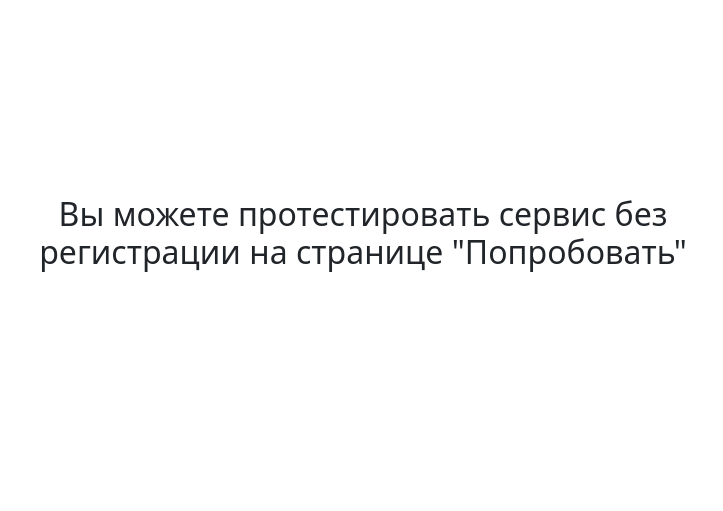
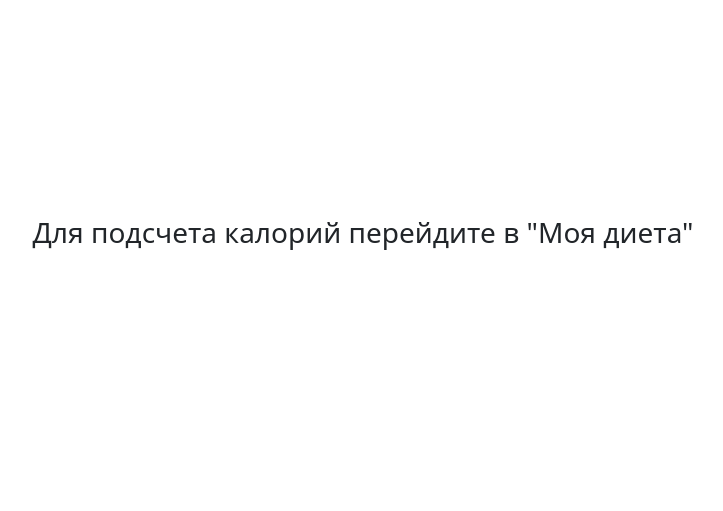
Before and after one commit to l1pman/VKR, a Django app: page / in a window 1280 px wide. Shown: the part 219-730 px from the top of the page, without its empty margins (277-1000 px from the left). Run offline with Django 4.2, Linux system fonts and the light colour scheme; a user stored in the database is signed in.

Commit message:
change some html

```diff
--- a/vkr_project/balanced_diet/templates/balanced_diet/index.html
+++ b/vkr_project/balanced_diet/templates/balanced_diet/index.html
@@ -1,4 +1,9 @@
 {% extends "balanced_diet/base.html" %}
 {% block content %}
-<h2>Вы можете протестировать сервис без регистрации на странице "Попробовать"</h2>
+{% if user.is_anonymous %}
+<h3>Вы можете протестировать сервис без регистрации на странице "Попробовать"</h3>
+
+{% else %}
+<h3>Для подсчета калорий перейдите в "Моя диета"</h3>
+{% endif %}
 {% endblock content %}
--- a/vkr_project/balanced_diet/templates/balanced_diet/try_service.html
+++ b/vkr_project/balanced_diet/templates/balanced_diet/try_service.html
@@ -5,12 +5,12 @@
 <div class="d-grid gap-2 col-6 mx-auto"style="max-width: 300px">
     <form method="post" action="{% url 'balanced_diet:try_service' %}">
         {% csrf_token %}
-        {{form|crispy}}
         <p>{{ kcal }}</p>
         <p>{{ prot }}</p>
         <p>{{ fats }}</p>
         <p>{{ carbs }}</p>
-        <button name="submit" class="btn btn-success mt-2">Сохранить</button>
+        {{form|crispy}}
+        <button name="submit" class="btn btn-success mt-2">Рассчитать</button>
     </form>
 </div>
 
```
Also changed, not shown: vkr_project/db.sqlite3.
